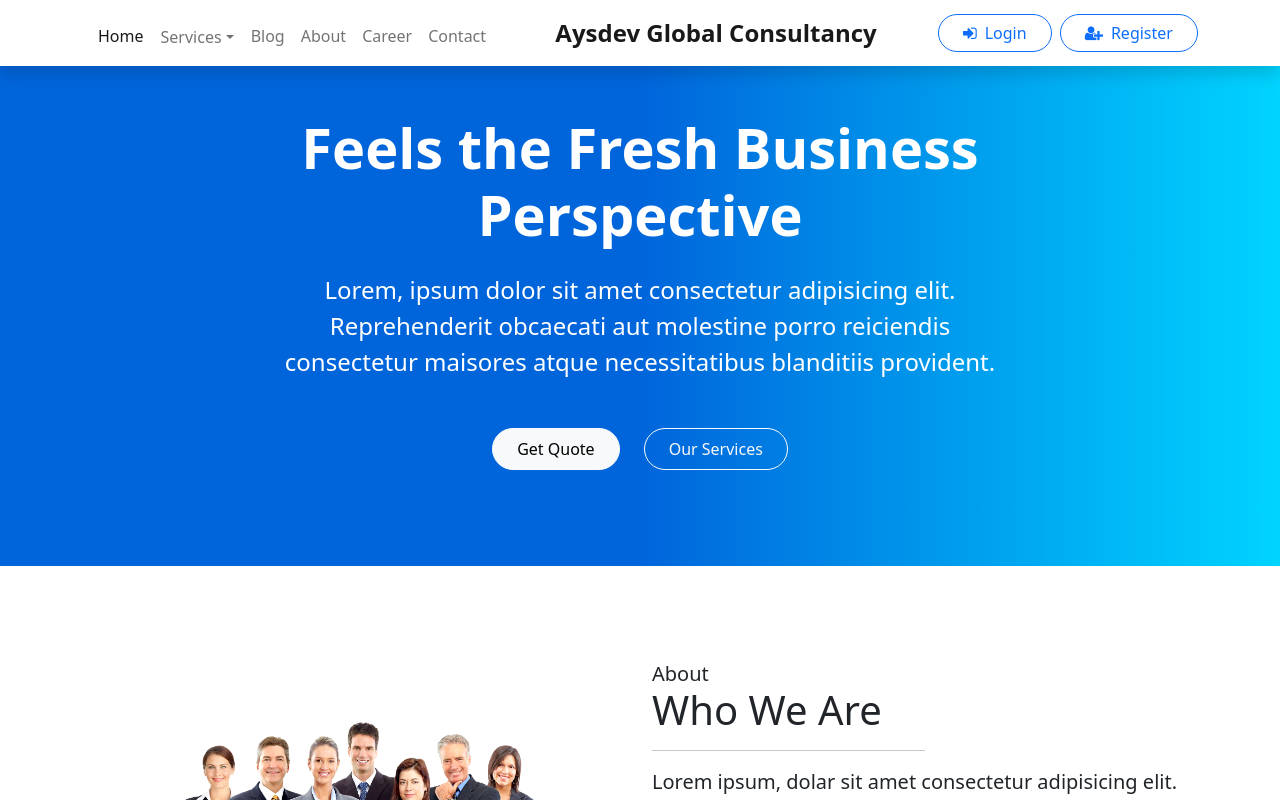
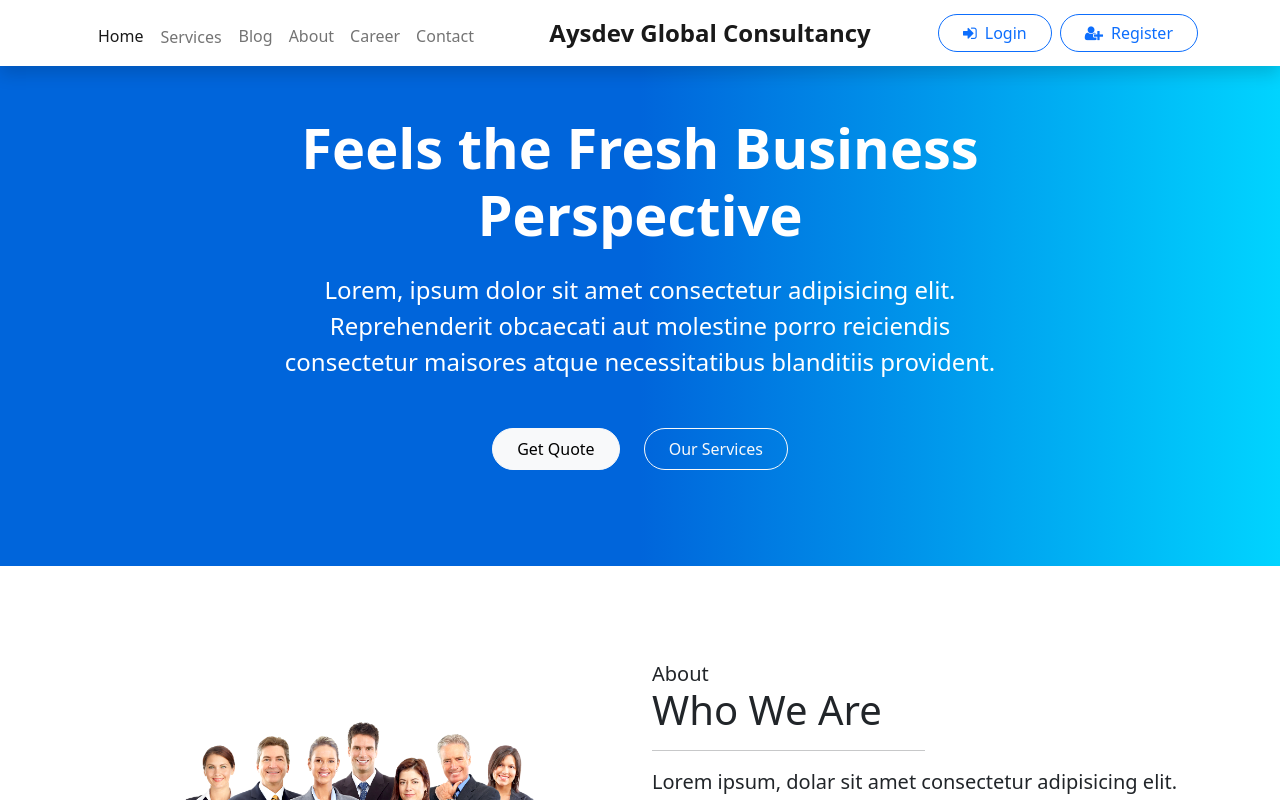
Before and after one commit to deve786/Internship, a React (Create React App) app in the folder mernweb/: page / in a window 1280 px wide. Shown: the top 800 px of the page. Built offline with nearby package versions, Linux system fonts and the light colour scheme; no server answers.

Commit message:
DropdownArroeFix2

```diff
--- a/mernweb/src/components/Navbar.css
+++ b/mernweb/src/components/Navbar.css
@@ -1,3 +1,3 @@
 .dropdown-toggle::after {
-    display: none;
-  }
+    display: none !important;
+}
--- a/mernweb/src/index.css
+++ b/mernweb/src/index.css
@@ -68,6 +68,3 @@ img {
 #allblog{
   padding: 20px !important;
 }
-.dropdown-toggle::after {
-  display: none;
-}
```
